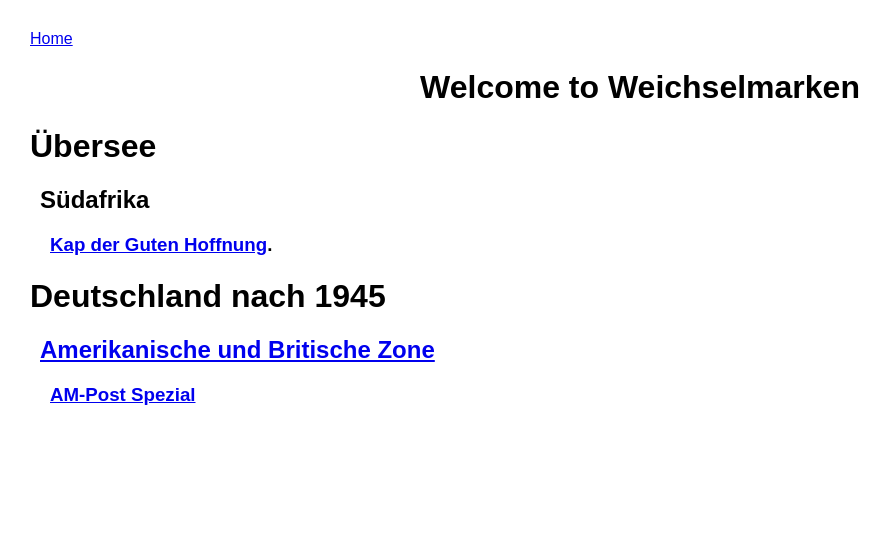
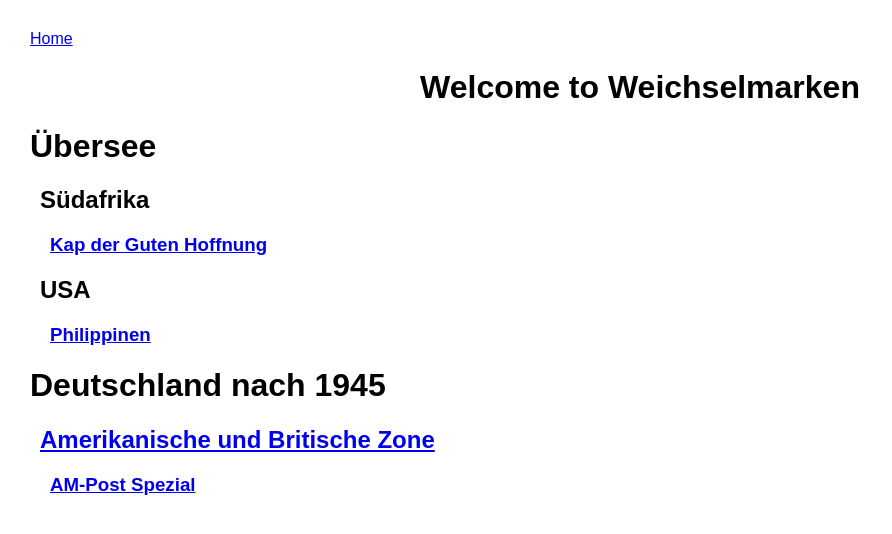
Before and after one commit to WeichselRiver/weichselmarke, an Astro site: page / in a window 1280 px wide. Shown: the whole page, without its empty margins (0-892 px from the left). Built offline with nearby package versions, Linux system fonts and the light colour scheme; Astro itself is replaced by a stand-in of ours.

Commit message:
Aktualisieren von index.astro

```diff
--- a/src/pages/index.astro
+++ b/src/pages/index.astro
@@ -8,8 +8,13 @@ import Layout from "../layouts/Layout.astro";
   <h1>Übersee</h1>
   <h2>Südafrika</h2>
   <h3>
-    <a href="/COH/">Kap der Guten Hoffnung</a>.
+    <a href="/COH/">Kap der Guten Hoffnung</a>
   </h3>
+<h2>USA</h2>
+<h3>
+    <a href="#">Philippinen</a>
+  </h3>
+
   <h1>Deutschland nach 1945</h1>
   <h2>
     <a href="/BIZO/">Amerikanische und Britische Zone</a>
```
